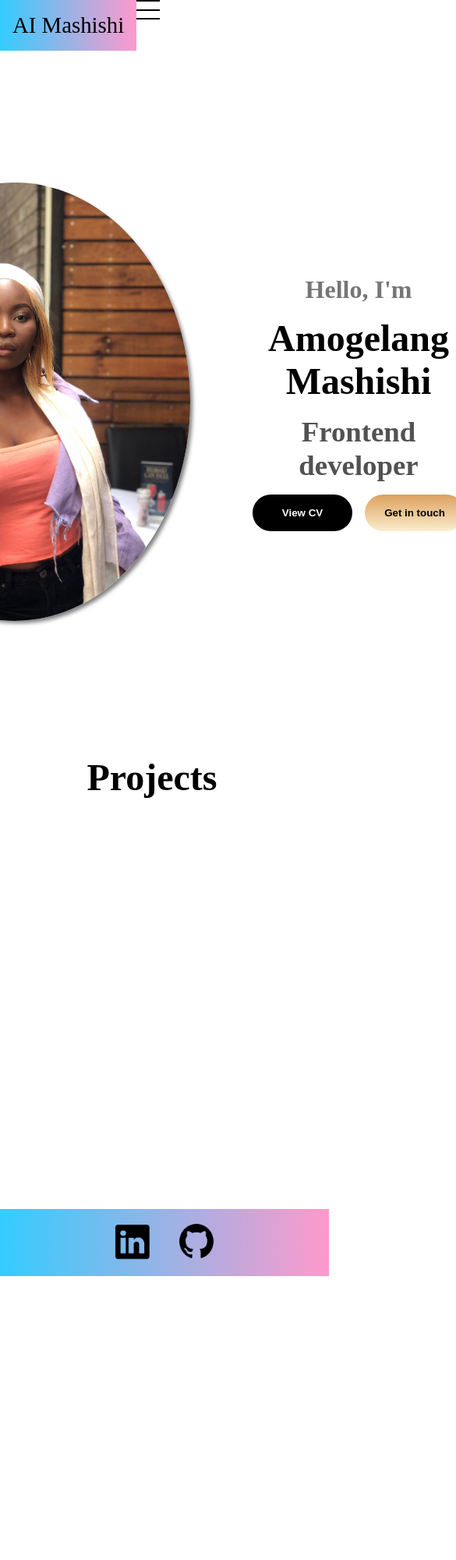
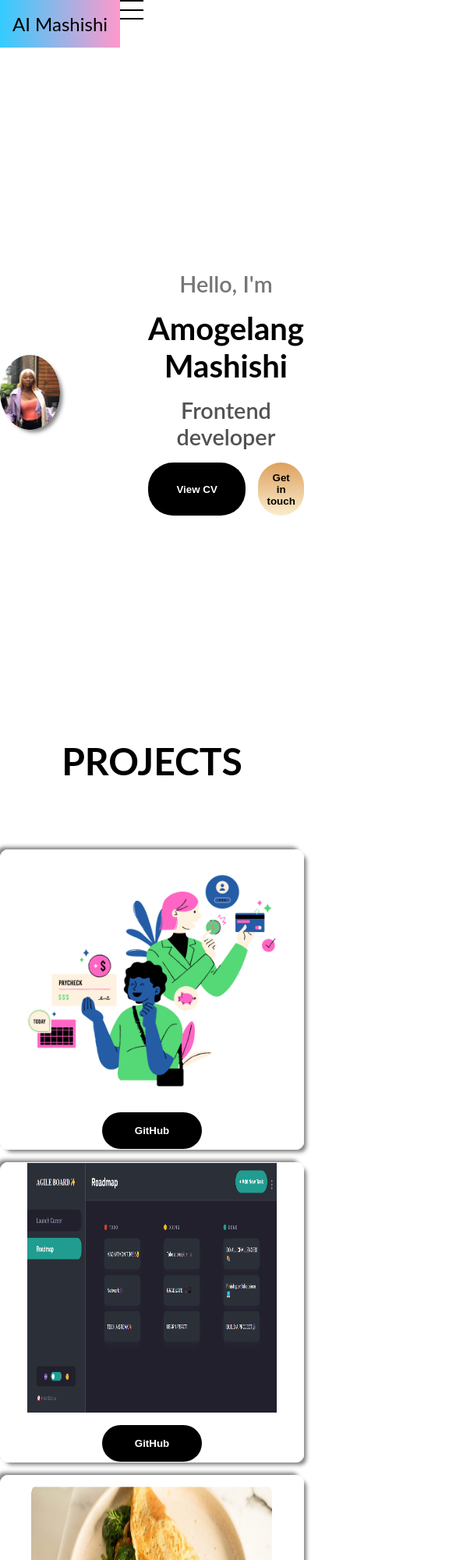
Before and after one commit to AmoInno/CS20240143_WFO2407_B_Amogelang-Mashishi_CDV05, a plain HTML site: page index.html in a window 390 px wide. Shown: the top 2000 px of the page at 78% size, 585 px wide, since content can reach past the window. Before the commit the page ends 1604 px from the top, so only its background shows below. Drawn offline with Linux system fonts and the light colour scheme.

Commit message:
final updates

```diff
--- a/index.html
+++ b/index.html
@@ -51,17 +51,53 @@
             </div>
         </div>
     </section>
-    <section id="projects">
-        <h2 class="title">Projects</h2>
-    </section>
-    <footer id="socials-container">
+        <div>
+            <h2 class="title project-title">PROJECTS</h2>
+        <div class="projects-container">
+            <div class="project-img-container">
+                <img src="./assests/cache bank.png" alt="Project 1" class="projects-pic">
+                <a href="https://github.com/AmoInno/SDF_Portfolio_Piece_CS20240143_WFO2407_B_Amogelang-Mashishi_SDF11.git" target="_blank" class="project-pic-1">
+                    <button class="btn btn-btn">GitHub</button>
+                </a>
+            </div>
+            <div class="project-img-container">
+                <img src="./assests/task management app.png" alt="Project 2" class="projects-pic">
+            <a href="https://github.com/AmoInno/JSL_Portfolio_Piece_CS20240143_WFO2407_B_Amogelang-Mashishi_JSL11.git" target="_blank" class="project-pic-2">
+                <button class="btn btn-btn">GitHub</button>
+            </a>
+            </div>
+            <div class="project-img-container">
+                <img src="./assests/recipe.png" alt="Project 3" class="projects-pic">
+            <a href="https://github.com/AmoInno/recipe-page_Amogelang-Mashishi.git" target="_blank" class="project-pic-3">
+                <button class="btn btn-btn">GitHub</button>
+            </a>
+            </div>
+        </div>
+        </div>
+        <div class="contact-me-container">
+        <div>
+            <h3 class="title email">Contact Me</h3>
+        </div>
+        <div id="contact">
+            <div class="contact-info-upper-container">
+                <div class="contact-info-container">
+                    <img src="./assests/134146_mail_email_icon.png" alt="email icon" class="icon contact-icon">
+                    <p>
+                        <a href="mailto:amogelangmashishi12@gmail.com">amogelangmashishi12@gmail.com</a>
+                    </p>
+                </div>
+                <div class="linked-in">
                     <a href="https://www.linkedin.com/in/amogelang-mashishi/">
                     <img src="./assests/104493_linkedin_icon.png" alt="linkedIn profile" class="icon">
                 </a>
+                </div>
                 <a href="https://github.com/AmoInno">
                     <img src="./assests/211904_social_github_icon.png" alt="gitHub profile" class="icon">
                 </a>
-    </footer>
+            </div>
+        </div>
+    </div>
+
     <script src="script.js"></script>
 </body>
 </html>
--- a/mediaqueries.css
+++ b/mediaqueries.css
@@ -1,4 +1,91 @@
-@media screen and (max-width: 1000px){
+/* Base Styling for smaller screens */
+* {
+    box-sizing: border-box;
+}
+
+@media (max-width: 1200px) {
+    /* Tablet: Reduce font sizes and adjust layout */
+    .logo {
+        font-size: 1.5rem;
+    }
+    .nav-links {
+        font-size: 1.2rem;
+        gap: 1.5rem;
+    }
+    .profile-pic, .about-pic {
+        width: 350px;
+    }
+    .projects-container {
+        gap: 10px;
+    }
+    .project-img-container {
+        width: 300px;
+    }
+}
+
+@media (max-width: 768px) {
+    /* Mobile: Stack items vertically, reduce spacing */
+    #desktop-nav {
+        display: none; /* Hide desktop nav */
+    }
+    #hamburger-nav {
+        display: block; /* Show hamburger menu */
+    }
+
+    /* Profile Section */
+    .profile-pic {
+        width: 80%;
+    }
+    .section-text h1.title {
+        font-size: 2.5rem;
+    }
+    .section-text .greeting,
+    .section-text .job-title {
+        font-size: 1.8rem;
+    }
+
+    /* About Section */
+    .about-details-container {
+        margin: 0 1rem;
+    }
+
+    /* Projects Section */
+    .projects-container {
+        flex-direction: column;
+        gap: 1rem;
+    }
+    .project-img-container {
+        width: 100%;
+    }
+
+    /* Contact Section */
+    .contact-me-container {
+        margin: 2rem;
+        padding: 1rem;
+    }
+}
+
+@media (max-width: 480px) {
+    /* Small Mobile: Simplify further */
+    .nav-links {
+        gap: 1rem;
+        font-size: 1rem;
+    }
+    .profile-pic {
+        width: 70%;
+    }
+    .about-details-container p,
+    .section-text p {
+        font-size: 1rem;
+    }
+    .btn-container .btn {
+        padding: 0.7rem;
+        width: 100%;
+    }
+}
+
+
+@media screen and (max-width: 1200px){
     #desktop-nav{
         display: none;
     }
--- a/style.css
+++ b/style.css
@@ -8,7 +8,7 @@
     --primary-shadow: 5px 5px 5px -2px rgba(69,69,69,0.68);
     --secondary-gradient: linear-gradient(to right, #33ccff 0%, #ff99cc 100%);
 }
-}
+
 @import url('https://fonts.googleapis.com/css2?family=Lato:ital,wght@0,100;0,300;0,400;0,700;0,900;1,100;1,300;1,400;1,700;1,900&family=Outfit:wght@100..900&family=Young+Serif&display=swap');
 
 body{
@@ -31,11 +31,12 @@ a, .btn{
     display: flex;
     justify-content: space-around;
     align-items: center;
-    height: 15vh;
+    height: 11vh;
     position: fixed;
     top: 0;
     width: 100%;
     z-index: 1000;
+    background: white;
 }
 
 nav, .nav-links{
@@ -233,23 +234,9 @@ section{
     cursor: pointer;
 }
 
-
-/* FOOTER */
-
 .icon{
     width: 50px;
     height: 50px;
-}
-
-#socials-container{
-    display: flex;
-    justify-content: center;
-    gap: 2rem;
-    padding: 1rem;
-    background: var(--secondary-gradient);
-    width: 100%;
-    margin-top: 2rem;
-    margin-bottom: 0;
 }
 
 /* ABOUT SECTION */
@@ -272,3 +259,70 @@ section{
 }
 
 /* PROJECTS SECTION */
+
+.projects-pic{
+    width: 320px;
+    height: 320px;
+}
+
+.project-title{
+    padding-top: 20vh;
+    text-align: center;
+}
+.projects-container{
+    display: flex;
+    flex-wrap: wrap;
+    padding-top: 10vh;
+    gap: 15px;
+    height: 85vh;
+    min-height: fit-content;
+    box-sizing: border-box;
+    justify-content: center;
+    margin: 0;
+}
+
+.project-img-container{
+    display: flex;
+    flex-direction: column;
+    align-items: center;
+    border: 1.5px solid white;
+    width: 350px;
+    justify-content: center;
+    border-radius: 10px;
+    box-shadow: -5px -5px 5px -2px rgba(69,69,69,0.68),
+    var(--primary-shadow);
+}
+
+.projects-pic:hover{
+    opacity: 0.5;
+}
+
+/* CONTACT ME SECTION */
+
+.contact-me-container{
+    margin: 8rem;
+    border: 2px solid black;
+    padding: 2rem;
+}
+
+#contact{
+    padding-top: 3vh;
+    text-align: center;
+}
+
+.contact-icon{
+    padding-bottom: 10px;
+}
+
+.email{
+    text-align: center;
+}
+
+.contact-info-upper-container{
+    display: flex;
+    justify-content: space-around;
+}
+
+.linked-in{
+    margin-right: 3rem;
+}
```
Also changed, not shown: assests/recipe.png (added). Lines whose indentation alone changed are shown as unchanged.
